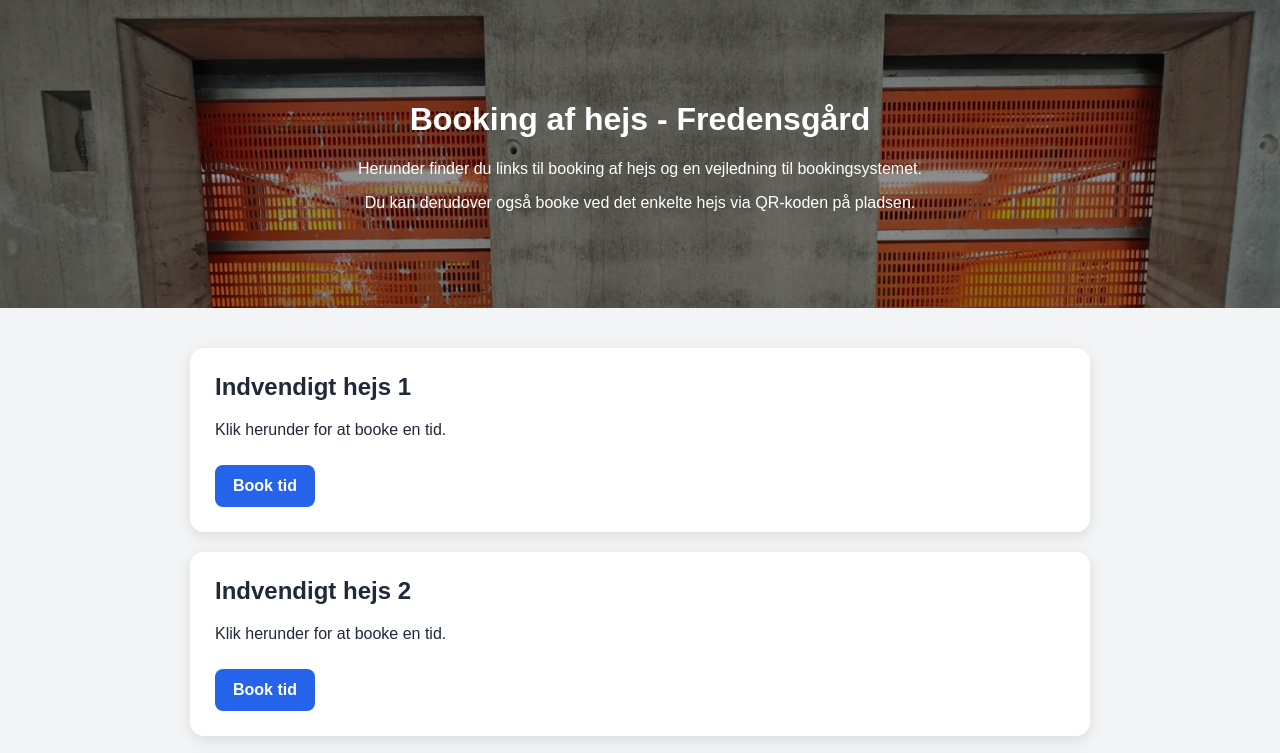
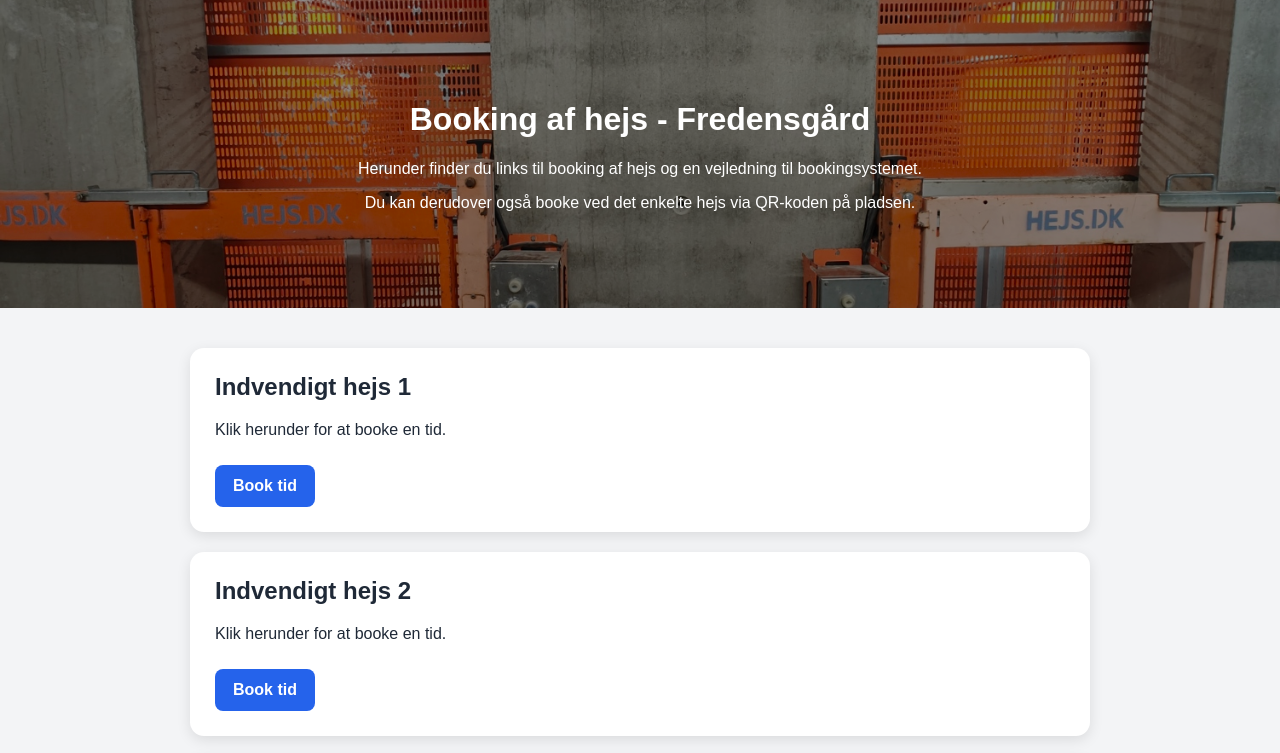
Before and after one commit to carlemilhansen8/fredensgaard-booking, a plain HTML site: page index.html in a window 1280 px wide. Shown: the top 753 px of the page. Drawn offline with Linux system fonts and the light colour scheme.

Commit message:
Update styles.css

```diff
--- a/styles.css
+++ b/styles.css
@@ -10,7 +10,7 @@ header {
     background-color: #1f2937;
     background-image: url("./header.jpg");
     background-size: cover;
-    background-position: center 20%;
+    background-position: center;
     background-repeat: no-repeat;
 
     color: white;
```
